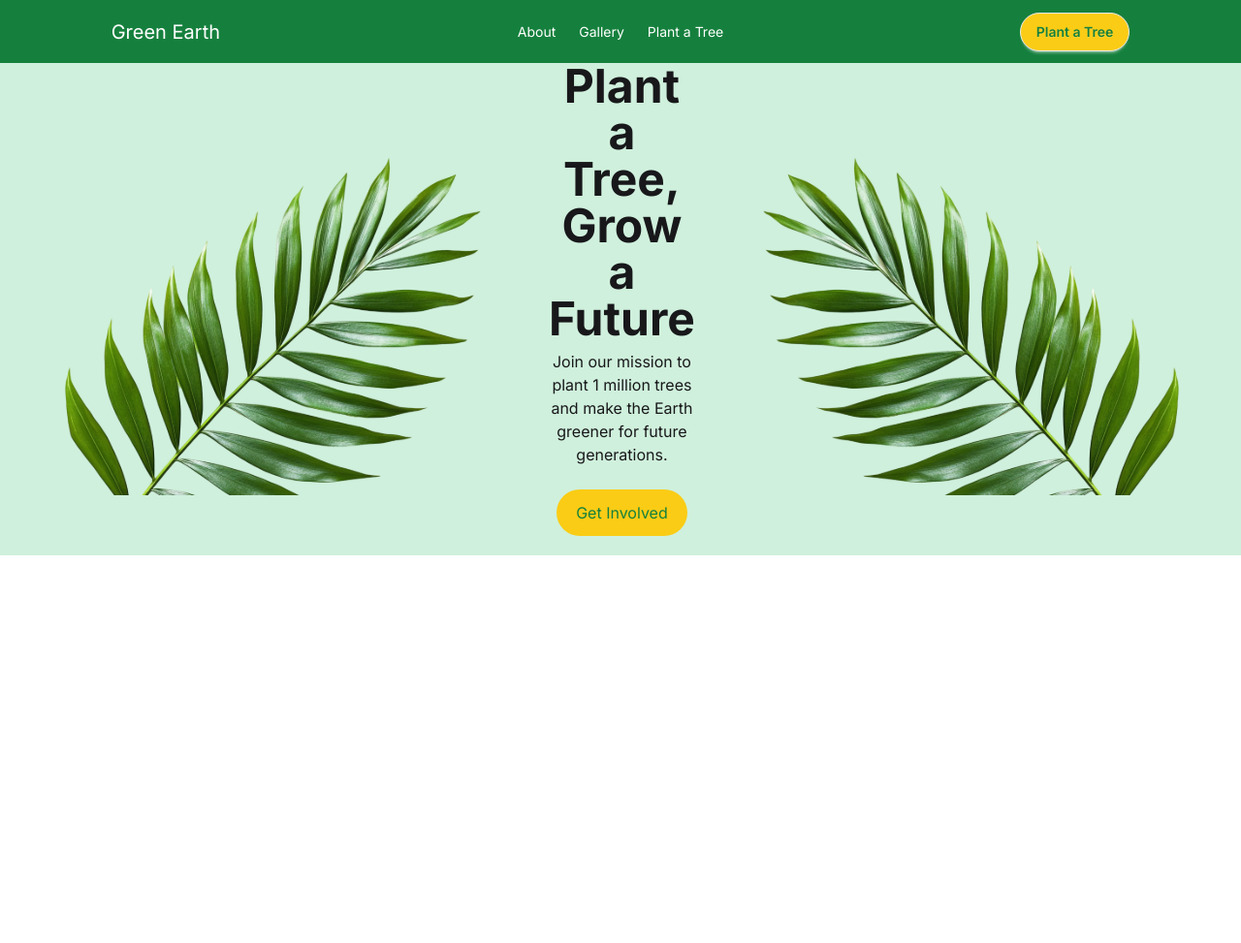
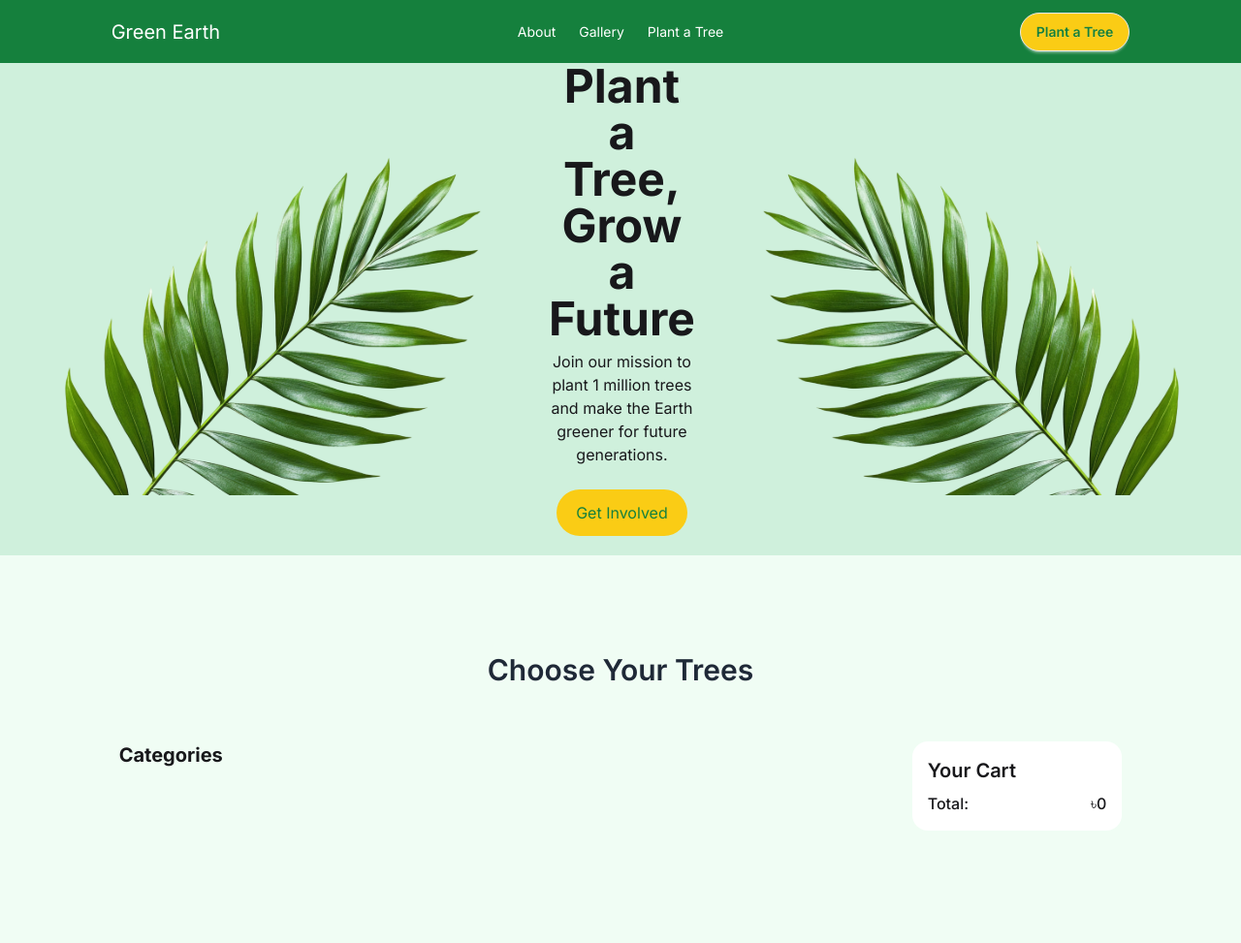
Before and after one commit to rifatfahim/Green_Earth, a plain HTML site: page index.html in a window 1280 px wide. Shown: the whole page at 97% size. Before the commit the page ends 800 px from the top, so only its background shows below. Drawn offline with nearby package versions, Linux system fonts and the light colour scheme.

Commit message:
Main sction added

```diff
--- a/index.html
+++ b/index.html
@@ -76,6 +76,46 @@
             <img class="hidden md:block" src="./assets/hero-leaf2.png" alt="">
         </div>
     </section>
+     <section class="bg-[#F0FDF4] py-[100px]">
+        <div class="w-10/12 mx-auto">
+            <h2 class="text-center font-semibold text-3xl text-[#1F2937] mb-10">Choose Your Trees</h2>
+
+            <div class="flex flex-col md:flex-row justify-center md:justify-between p-4 rounded gap-5">
+                <!-- category section -->
+                <div class="w-full md:w-[250px]">
+                    <h2 class="text-xl font-bold mb-3">Categories</h2>
+                    <ul id="categories-container" class="space-y-2">
+
+                    </ul>
+                </div>
+
+                <!-- Tree section -->
+                <div class="w-full md:w-[1090px] mx-auto">
+                    <div id="loading-spinner" class="hidden w-full text-center py-20">
+                        <div class="animate-spin rounded-full h-16 w-16 border-b-4 border-green-700 mx-auto"></div>
+                    </div>
+
+                    <div id="tree-container" class="grid grid-cols-1 md:grid-cols-3 justify-center gap-7">
+                    </div>
+                </div>
+
+
+                <!-- Cart section -->
+                <div class="my-cart bg-white w-full md:w-[350px] p-4 rounded-2xl space-y-2">
+                    <h2 class="font-semibold text-xl">Your Cart</h2>
+
+                    <div id="cart-items-container" class="space-y-2">
+
+                    </div>
+
+                    <div class="flex justify-between font-medium items-center">
+                        <h3>Total:</h3>
+                        <p><span>৳</span><span id="total-price">0</span></p>
+                    </div>
+                </div>
+            </div>
+        </div>
+    </section>
 
 </body>
 
```
